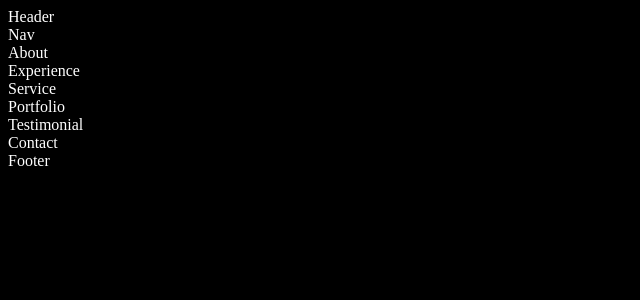
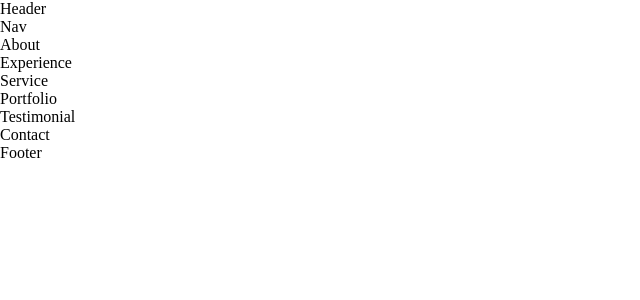
Before and after one commit to nandatritona/PortfolioMe, a React (Create React App) app in the folder reactapp/: page / in a window 1280 px wide. Shown: the top 300 px of the page, without its empty margins (0-640 px from the left). Built offline with nearby package versions, Linux system fonts and the light colour scheme.

Commit message:
Membuat index.css

```diff
--- a/reactapp/src/index.css
+++ b/reactapp/src/index.css
@@ -1,4 +1,29 @@
-body {
-    background: black;
-    color: white;
+* {
+    margin: 0;
+    padding: 0;
+    border: 0;
+    outline: 0;
+    box-sizing: border-box;
+    list-style: none;
+    text-decoration: none;
 }
+:root {
+    --color-bg: #1f1f38;
+    --color-bg-variant: #2c2c6c;
+    --color-primary: #4db5ff;
+    --color-primary-variant: rgba(77, 181, 255, 0.4);
+    --color-white: #fff;
+    --color-light: rgba(255, 255, 255, 0.6);
+
+    --container-width-lg: 75%;
+    --container-width-md: 86%;
+    --container-width-ms: 90%;
+}
+
+html {
+    scroll-behavior: smooth;
+}
+
+::-webkit-scrollbar {
+    display: none;
+}
```
